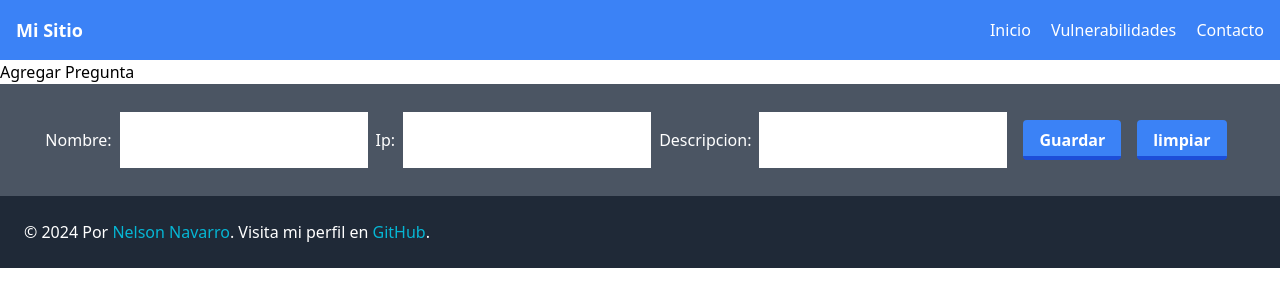
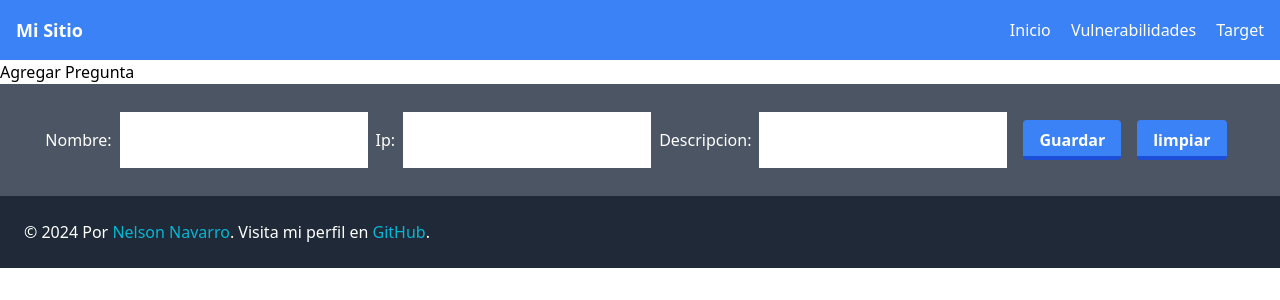
Before and after one commit to NelsonNV/AthenaGuard, a Django app: page /target/add/ in a window 1280 px wide. Shown: the top 300 px of the page. Run offline with Django 4.2, Linux system fonts and the light colour scheme; some libraries are stand-ins or nearby versions.

Commit message:
refactored(header): added link to Target List

```diff
--- a/athena/template/base.html
+++ b/athena/template/base.html
@@ -20,7 +20,7 @@
               <div>
                 <a href="{% url 'home' %}" class="text-white hover:text-gray-300 mr-4">Inicio</a>
                 <a href="{% url 'listVuln' %}" class="text-white hover:text-gray-300 mr-4">Vulnerabilidades</a>
-                <a href="#" class="text-white hover:text-gray-300">Contacto</a>
+                <a href="{% url 'listTarg' %}" class="text-white hover:text-gray-300">Target</a>
               </div>
             </nav>
           </header>
```
